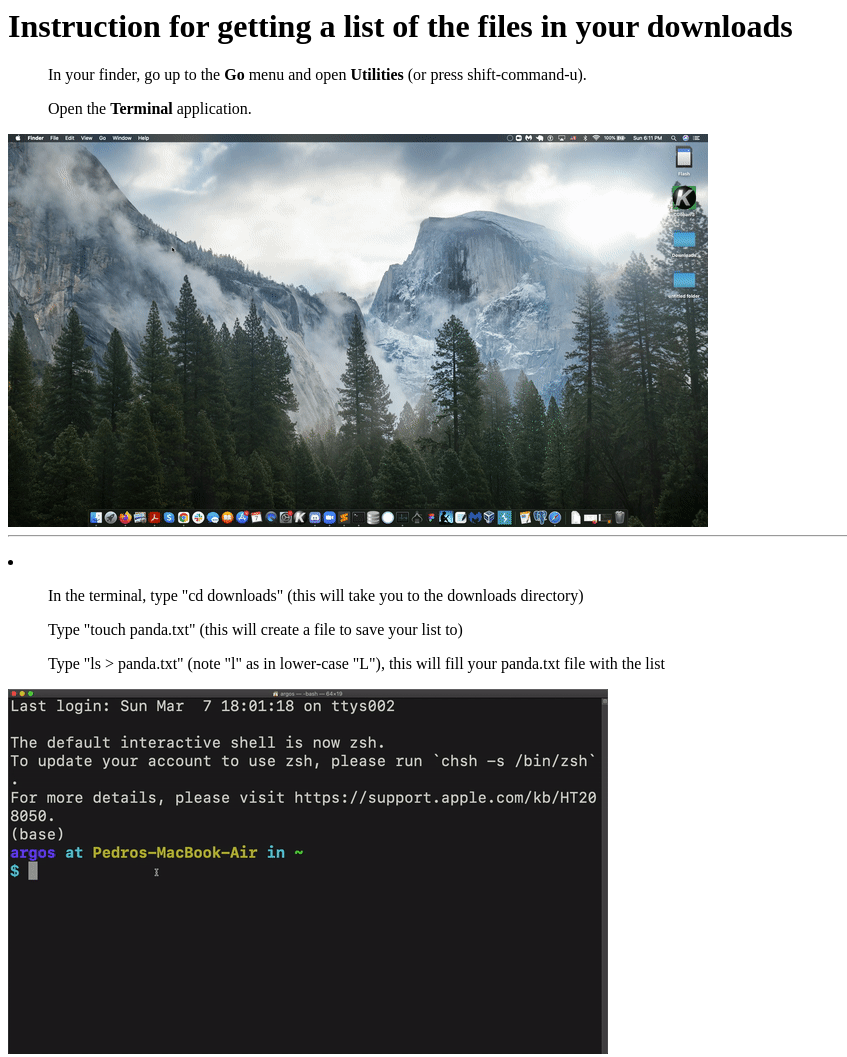
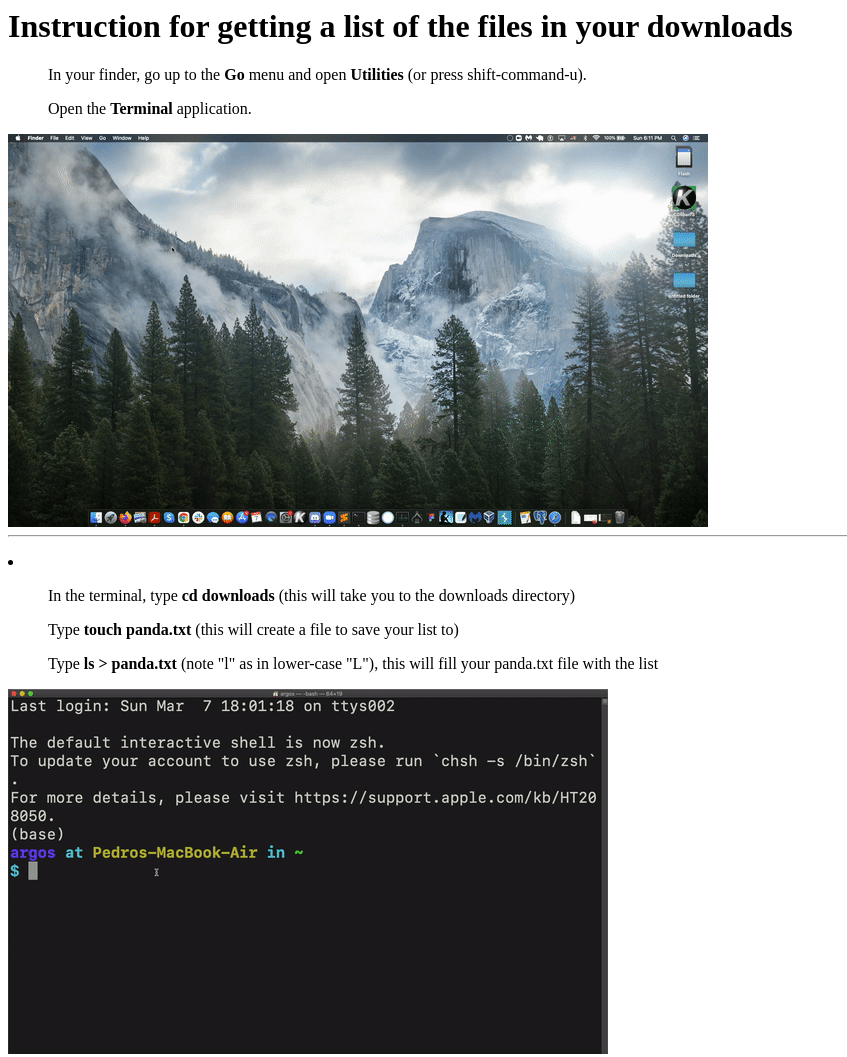
Before and after one commit to pvbread/pvbread.github.io, a plain HTML site: page index.html in a window 1280 px wide. Shown: the top 1057 px of the page, without its empty margins (0-847 px from the left). Drawn offline with Linux system fonts and the light colour scheme.

Commit message:
Update index.html

```diff
--- a/index.html
+++ b/index.html
@@ -12,9 +12,9 @@
       <hr>
       <p>
     <li>
-      <ul>In the terminal, type "cd downloads" (this will take you to the downloads directory)</ul>
-      <ul>Type "touch panda.txt" (this will create a file to save your list to)</ul>
-      <ul>Type "ls > panda.txt" (note "l" as in lower-case "L"), this will fill your panda.txt file with the list</ul>
+      <ul>In the terminal, type <b>cd downloads</b> (this will take you to the downloads directory)</ul>
+      <ul>Type <b>touch panda.txt</b> (this will create a file to save your list to)</ul>
+      <ul>Type <b>ls > panda.txt</b> (note "l" as in lower-case "L"), this will fill your panda.txt file with the list</ul>
     </li>
          </p>
     <img src="./inst2.gif" />
```
